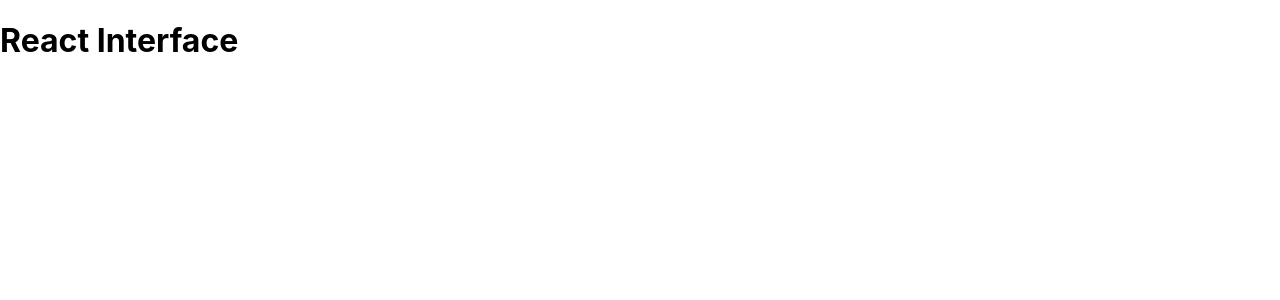
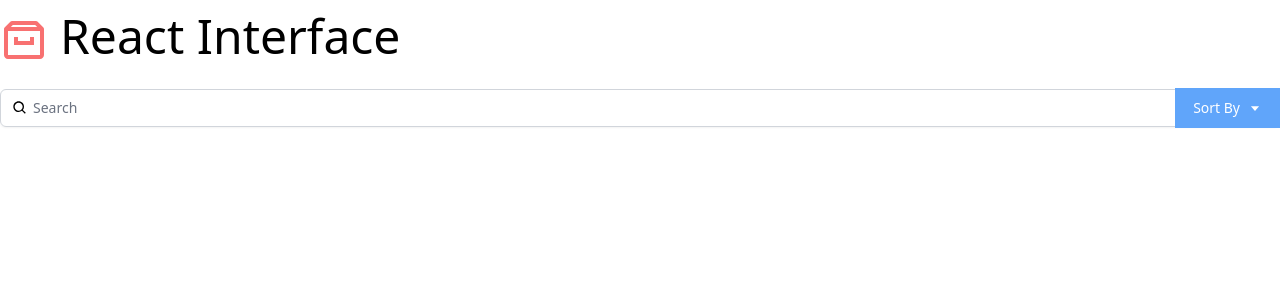
Before and after one commit to MikeB1234/React-Tailwind-Interface, a React (Create React App) app: page / in a window 1280 px wide. Shown: the top 300 px of the page. Built offline with nearby package versions, Linux system fonts and the light colour scheme.

Commit message:
install Tailwind & react-icons, create Search component

```diff
--- a/package.json
+++ b/package.json
@@ -3,11 +3,13 @@
   "version": "0.1.0",
   "private": true,
   "dependencies": {
+    "@tailwindcss/forms": "^0.5.0",
     "@testing-library/jest-dom": "^5.16.2",
     "@testing-library/react": "^12.1.4",
     "@testing-library/user-event": "^13.5.0",
     "react": "^17.0.2",
     "react-dom": "^17.0.2",
+    "react-icons": "^4.3.1",
     "react-scripts": "5.0.0",
     "web-vitals": "^2.1.4"
   },
@@ -34,5 +36,8 @@
       "last 1 firefox version",
       "last 1 safari version"
     ]
+  },
+  "devDependencies": {
+    "tailwindcss": "^3.0.23"
   }
 }
--- a/src/App.js
+++ b/src/App.js
@@ -1,8 +1,14 @@
+import { BiArchive } from 'react-icons/bi'
+import Search from './components/Search';
 
 function App() {
   return (
-    <div className="App">
-      <h1>React Interface</h1>
+    <div className="App container mx-auto mt-3 font-thin">
+      <h1 className='text-5xl'>
+        <BiArchive className='inline-block text-red-400 mr-3 ' />
+        React Interface
+      </h1>
+      <Search />
     </div>
   );
 }
--- /dev/null
+++ b/src/components/Search.js
@@ -0,0 +1,27 @@
+import React from 'react'
+import { BiCaretDown, BiSearch } from 'react-icons/bi'
+
+const Search = () => {
+    return (
+        <div className="py-5">
+            <div className="mt-1 relative rounded-md shadow-sm">
+                <div className="absolute inset-y-0 left-0 pl-3 flex items-center pointer-events-none">
+                    <BiSearch />
+                    <label htmlFor="query" className="sr-only" />
+                </div>
+                <input type="text" name="query" id="query" value=""
+                    className="pl-8 rounded-md focus:ring-indigo-500 focus:border-indigo-500 block w-full sm:text-sm border-gray-300" placeholder="Search" />
+                <div className="absolute inset-y-0 right-0 flex items-center">
+                    <div>
+                        <button type="button"
+                            className="justify-center px-4 py-2 bg-blue-400 border-2 border-blue-400 text-sm text-white hover:bg-blue-700 focus:outline-none focus:ring-2 focus:ring-offset-2 flex items-center" id="options-menu" aria-haspopup="true" aria-expanded="true">
+                            Sort By <BiCaretDown className="ml-2" />
+                        </button>
+                    </div>
+                </div>
+            </div>
+        </div>
+    )
+}
+
+export default Search
--- a/src/index.css
+++ b/src/index.css
@@ -1,13 +1,3 @@
-body {
-  margin: 0;
-  font-family: -apple-system, BlinkMacSystemFont, 'Segoe UI', 'Roboto', 'Oxygen',
-    'Ubuntu', 'Cantarell', 'Fira Sans', 'Droid Sans', 'Helvetica Neue',
-    sans-serif;
-  -webkit-font-smoothing: antialiased;
-  -moz-osx-font-smoothing: grayscale;
-}
-
-code {
-  font-family: source-code-pro, Menlo, Monaco, Consolas, 'Courier New',
-    monospace;
-}
+@tailwind base;
+@tailwind components;
+@tailwind utilities;
--- a/src/index.js
+++ b/src/index.js
@@ -2,7 +2,6 @@
 import ReactDOM from 'react-dom';
 import './index.css';
 import App from './App';
-
 
 ReactDOM.render(
   <React.StrictMode>
--- /dev/null
+++ b/tailwind.config.js
@@ -0,0 +1,7 @@
+module.exports = {
+  content: ['./src/**/*.{js,jsx,ts,tsx}', './public/index.html'],
+  theme: {
+    extend: {},
+  },
+  plugins: [require('@tailwindcss/forms')],
+}
```
Also changed, not shown: 2 other files (tests, documents, lock files or other folders).
